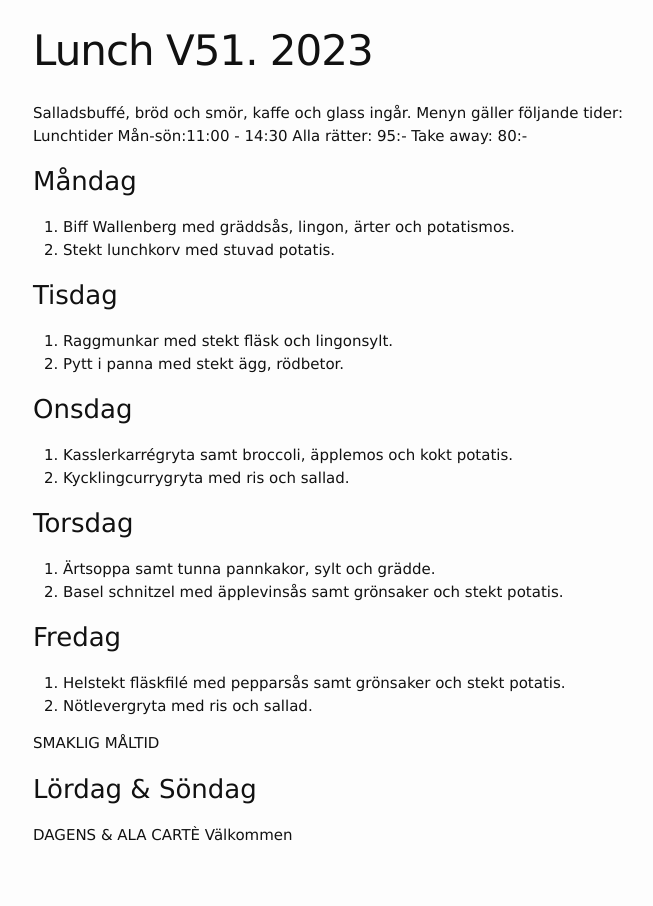
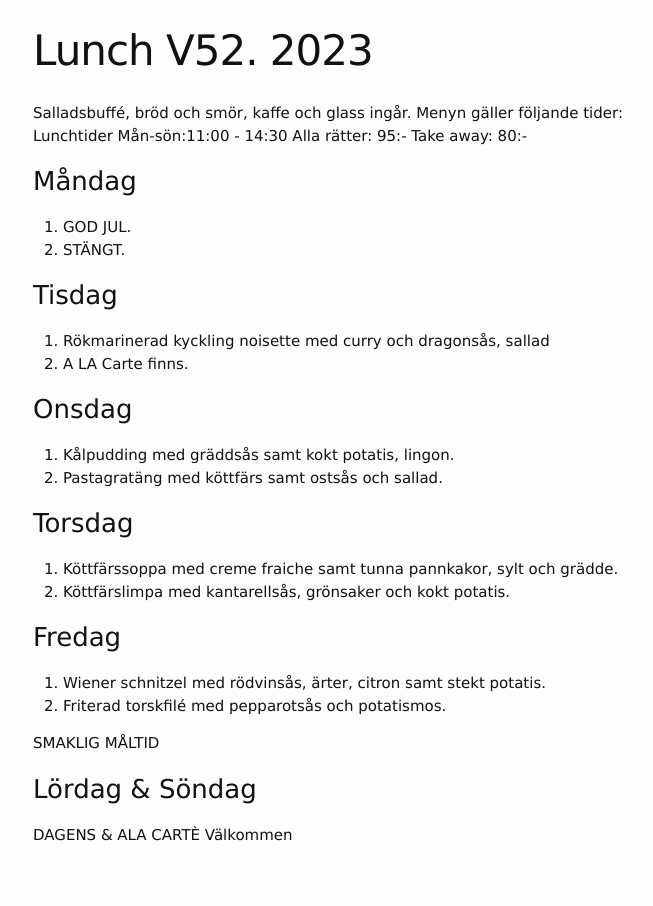
Before and after one commit to FarInn62/farinn62.github.io, a Jekyll site: the page built from lunch.md, in a window 1280 px wide. Shown: the whole page, without its empty margins (237-890 px from the left). Built offline with Jekyll 4.4.1, drawn with Linux system fonts in a browser that asks for light colours.

Commit message:
Update lunch.md

```diff
--- a/lunch.md
+++ b/lunch.md
@@ -1,6 +1,6 @@
 ---
 layout: foodmenu
-title: Lunch V51. 2023
+title: Lunch V52. 2023
 permalink: /lunch/
 published: true
 ---
@@ -11,28 +11,28 @@ Alla rätter: 95:- Take away: 80:-
 
 ### Måndag
 
-1. Biff Wallenberg med gräddsås, lingon, ärter och potatismos.
-2. Stekt lunchkorv med stuvad potatis.
+1. GOD JUL.
+2. STÄNGT.
 
 ### Tisdag
 
-1. Raggmunkar med stekt fläsk och lingonsylt.
-2. Pytt i panna med stekt ägg, rödbetor.
+1. Rökmarinerad kyckling noisette med curry och dragonsås, sallad
+2. A LA Carte finns.
 
 ### Onsdag
 
-1. Kasslerkarrégryta samt broccoli, äpplemos och kokt potatis.
-2. Kycklingcurrygryta med ris och sallad.
+1. Kålpudding med gräddsås samt kokt potatis, lingon.
+2. Pastagratäng med köttfärs samt ostsås och sallad.
 
 ### Torsdag
 
-1. Ärtsoppa samt tunna pannkakor, sylt och grädde.
-2. Basel schnitzel med äpplevinsås samt grönsaker och stekt potatis.
+1. Köttfärssoppa med creme fraiche samt tunna pannkakor, sylt och grädde.
+2. Köttfärslimpa med kantarellsås, grönsaker och kokt potatis.
 
 ### Fredag
 
-1. Helstekt fläskfilé med pepparsås samt grönsaker och stekt potatis.
-2. Nötlevergryta med ris och sallad.
+1. Wiener schnitzel med rödvinsås, ärter, citron samt stekt potatis.
+2. Friterad torskfilé med pepparotsås och potatismos.
 
 
 SMAKLIG MÅLTID
```
